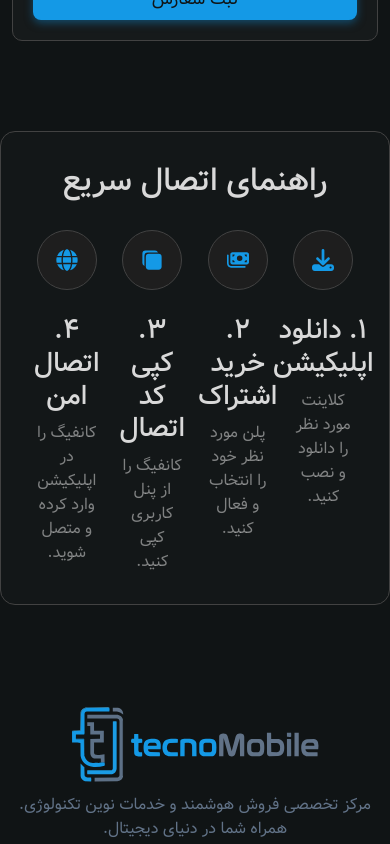
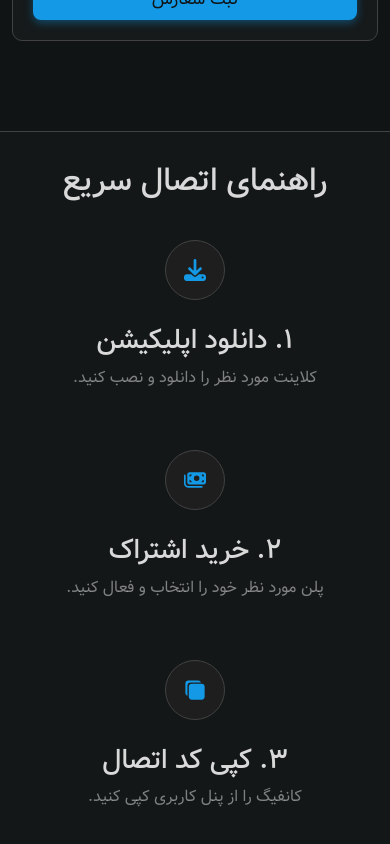
Before and after one commit to Formula88/tecnoMobile, a React (Vite) app: page /VPN in a window 390 px wide. Shown: the part 3900-4744 px from the top of the page. Built offline with nearby package versions, Linux system fonts and the light colour scheme; no server answers.

Commit message:
Make the connection guide responsive

```diff
--- a/src/components/cards/VPNGuideCard/VPNGuideCard.module.scss
+++ b/src/components/cards/VPNGuideCard/VPNGuideCard.module.scss
@@ -40,3 +40,18 @@
         }
     }
 }
+
+
+@media (max-width: 1399px) {
+}
+@media (max-width: 1199px) {
+}
+@media (max-width: 991px) {
+    .card{
+        margin-bottom: 60px;
+    }
+}
+@media (max-width: 767px) {
+}
+@media (max-width: 575px) {
+}
--- a/src/components/sections/VPNGuide/VPNGuide.jsx
+++ b/src/components/sections/VPNGuide/VPNGuide.jsx
@@ -9,7 +9,7 @@ function VPNGuide() {
   return (
     <section className={`container ${styles.vpnGuide}`}>
         <h2 className={styles.title}>راهنمای اتصال سریع</h2>
-      <div className="row row-cols-4">
+      <div className="row row-cols-lg-4 row-cols-sm-2 row-cols-1">
         <div className="col">
           <VPNGuideCard
             icon={<FaDownload/>}
--- a/src/components/sections/VPNGuide/VPNGuide.module.scss
+++ b/src/components/sections/VPNGuide/VPNGuide.module.scss
@@ -4,10 +4,32 @@
   padding: 30px 35px;
   border-radius: 15px;
   direction: rtl;
-  .title{
+  .title {
     text-align: center;
     color: #d9d9d9;
     margin-bottom: 30px;
     font-size: 2em;
   }
 }
+
+@media (max-width: 1399px) {
+}
+@media (max-width: 1199px) {
+}
+@media (max-width: 991px) {
+    .vpnGuide{
+        padding-bottom: 0px;
+        .title{
+            margin-bottom: 40px;
+        }
+    }
+}
+@media (max-width: 767px) {
+}
+@media (max-width: 575px) {
+  .vpnGuide {
+    border-radius: 0px;
+    border-right: none;
+    border-left: none;
+  }
+}
```
